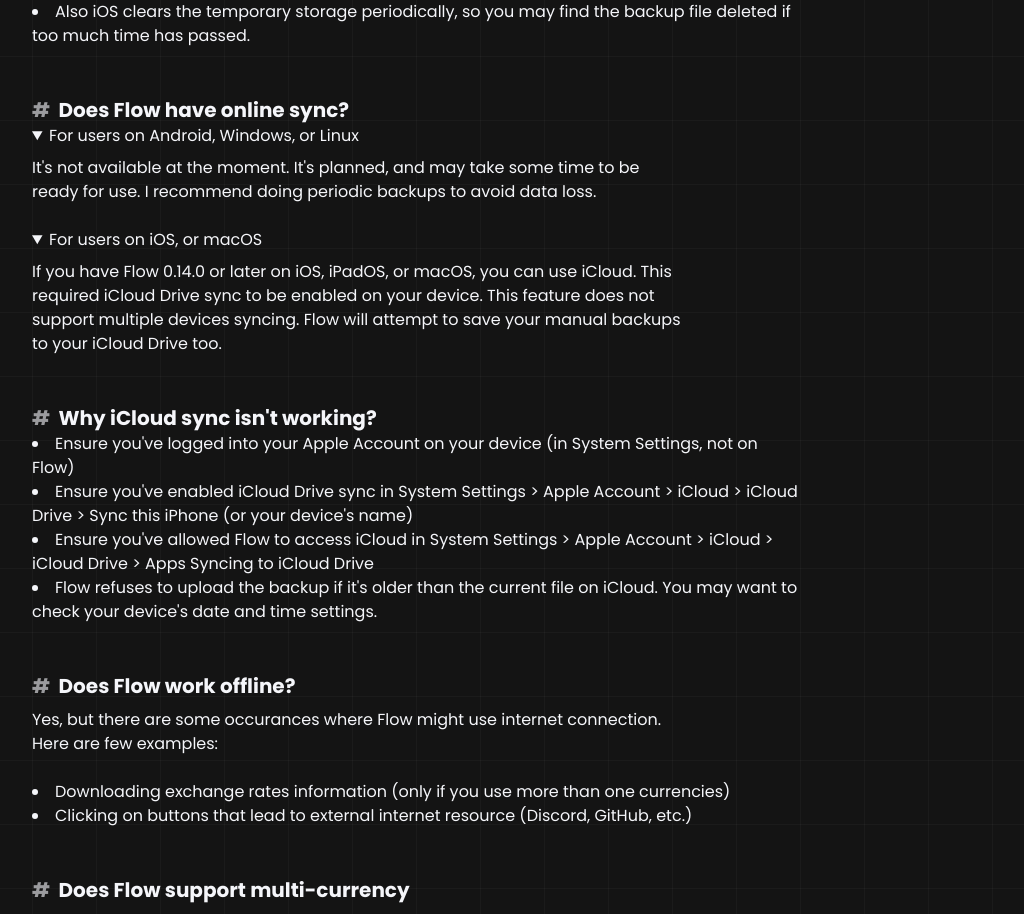
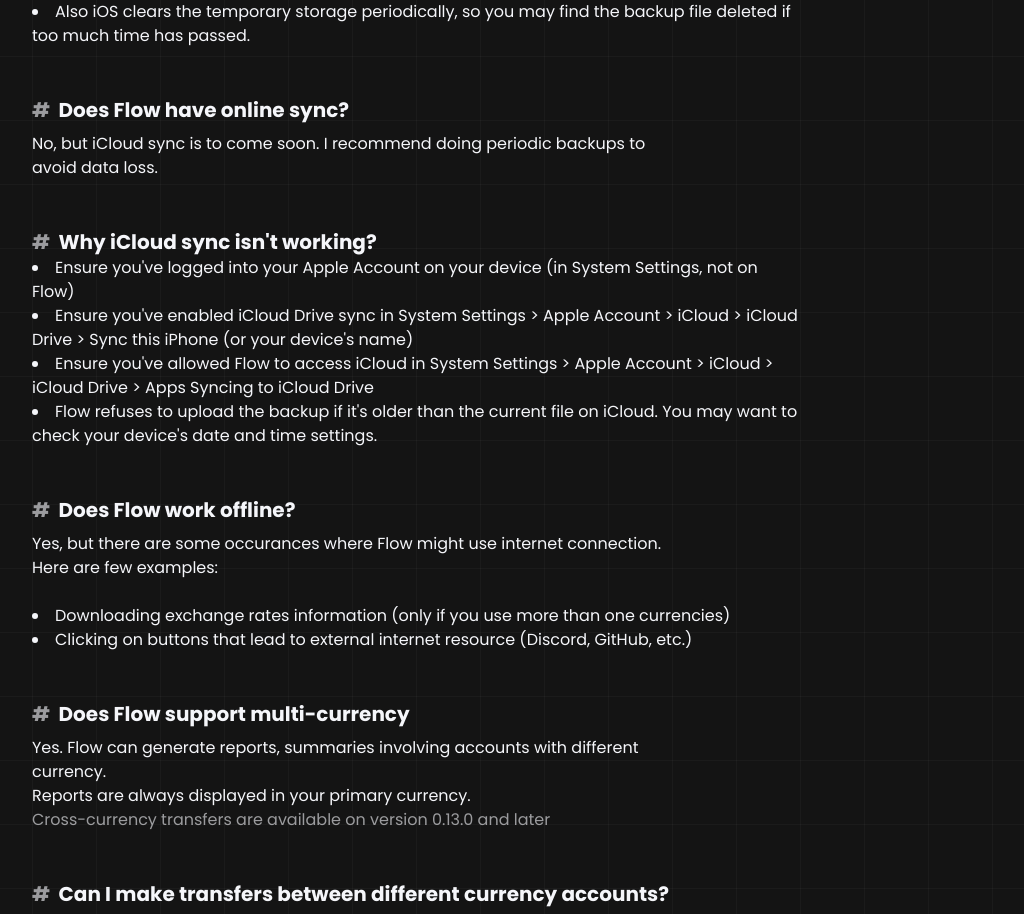
Before and after one commit to flow-mn/flow.github.io, a SvelteKit app: page /faq in a window 1280 px wide. Shown: the part 840-1754 px from the top of the page, without its empty margins (224-1248 px from the left). Built offline with nearby package versions, Linux system fonts and the light colour scheme.

Commit message:
Remove misleading info for now

```diff
--- a/src/routes/faq/+page.svelte
+++ b/src/routes/faq/+page.svelte
@@ -81,7 +81,10 @@
     </ul>
 
     <DocHeader id="does-flow-have-online-sync">Does Flow have online sync?</DocHeader>
-    <details open>
+    <p>
+      No, but iCloud sync is to come soon. I recommend doing periodic backups to avoid data loss.
+    </p>
+    <!-- <details open>
       <summary> For users on Android, Windows, or Linux </summary>
       <p>
         It's not available at the moment. It's planned, and may take some time to be ready for use.
@@ -92,11 +95,11 @@
     <details open>
       <summary> For users on iOS, or macOS </summary>
       <p>
-        If you have Flow 0.14.0 or later on iOS, iPadOS, or macOS, you can use iCloud. This required
+        If you have Flow 0.15.0 or later on iOS, iPadOS, or macOS, you can use iCloud. This required
         iCloud Drive sync to be enabled on your device. This feature does not support multiple
         devices syncing. Flow will attempt to save your manual backups to your iCloud Drive too.
       </p>
-    </details>
+    </details> -->
 
     <DocHeader id="why-icloud-sync-isnt-working">Why iCloud sync isn't working?</DocHeader>
 
@@ -191,7 +194,9 @@
 
     <p>Recurring transactions feature is available on Flow 0.14.0 or later.</p>
 
-    <DocHeader id="how-does-recurring-transactions-work">How does the recurring transactions work?</DocHeader>
+    <DocHeader id="how-does-recurring-transactions-work"
+      >How does the recurring transactions work?</DocHeader
+    >
 
     <p>It's complicated.</p>
 
```
